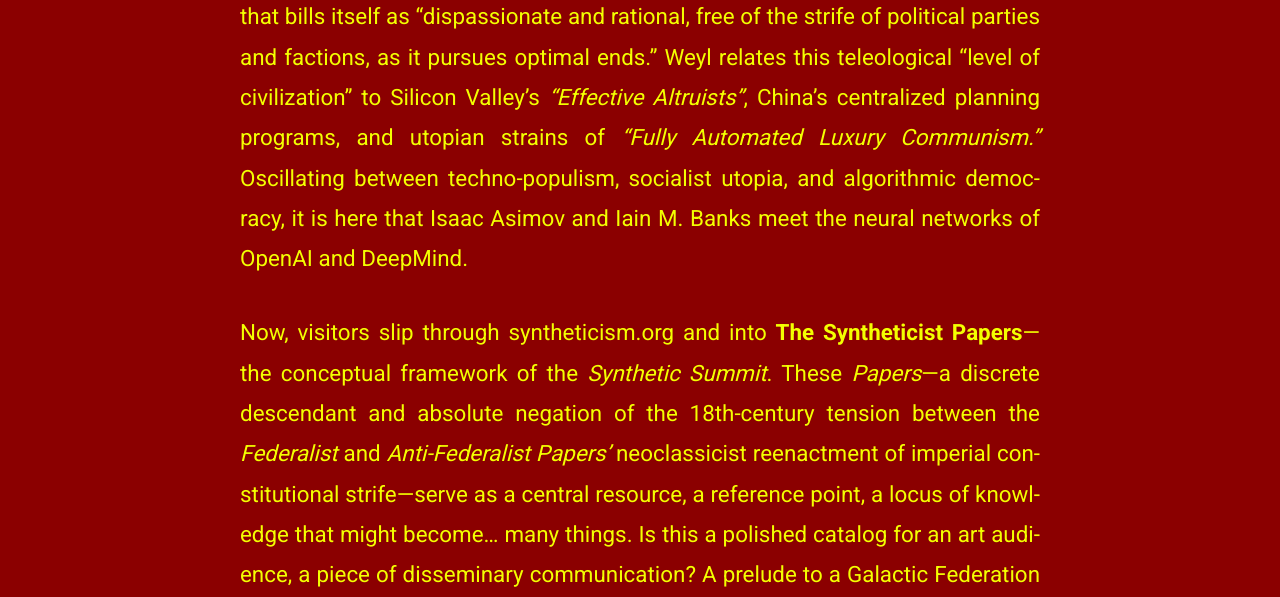
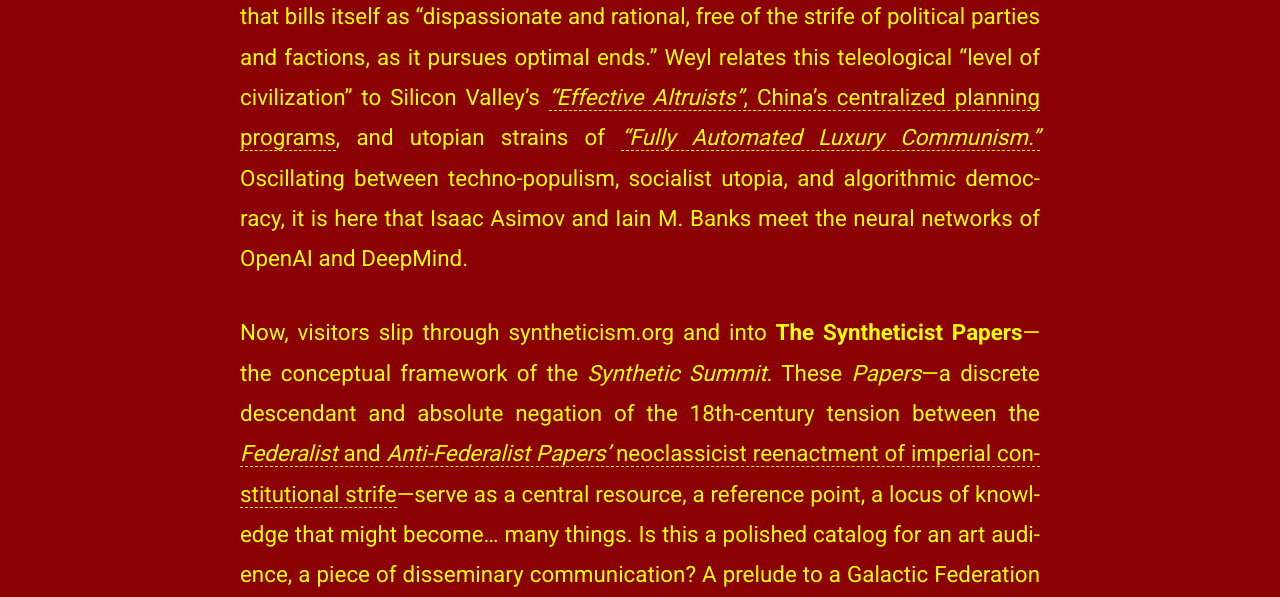
Before and after one commit to ComputerLars/The-Syntheticist-Papers, a Jekyll site: the page built from index.md, in a window 1280 px wide and 900 px high, scrolled down 1767 px. Shown: the part 176-773 px from the top of the window. Built offline with Jekyll 4.4.1, drawn with Linux system fonts in a browser that asks for light colours; part of the change alters nothing that is shown; some of the changed text lies outside the part shown.

```diff
--- a/index.md
+++ b/index.md
@@ -18,11 +18,11 @@ It seemed like a good idea: to gather everything public in one place—all the t
 
 So, we've ended up with a digital publication embedded in the open-source culture of GitHub, designed for readability but forking with techno-social offsprings. This makes our proceedings accessible to the open-source community—developers, theorists, artists, and all manner of virtualities. Our reasoning? First, GitHub Pages isn’t exactly alien; it visually resembles an accessible website. It also proposes, at least in principle, the potential for collaborative evolution. Aspirational rather than practical? Perhaps. But who knows? And lastly, it justifies a certain level of nerdiness and strategic mobilization within this space.
 
-Our settlement became **syntheticism.org**—a domain name, yes, but also a concept, a contested universal, and perhaps even an ideology. Syntheticism carries a fractured and disputed history: from Kant’s analytic-synthetic judgment and Hegel’s synthesizing dialectic to Spencer’s scientistic optimism. Rejected canonically, it persists methodologically, resurfacing in speculative philosophy, political theory, and science fiction.
+Our settlement became [**syntheticism.org**](www.syntheticism.org)—a domain name, yes, but also a concept, a contested universal, and perhaps even an ideology. Syntheticism carries a fractured and disputed history: from Kant’s analytic-synthetic judgment and Hegel’s synthesizing dialectic to Spencer’s scientistic optimism. Rejected canonically, it persists methodologically, resurfacing in speculative philosophy, political theory, and science fiction.
 
-The clearest techno-ideological crystallization of syntheticism may, as [Glen Weyl tweets](https://x.com/glenweyl/status/1477458029742202882) and [theorizes](https://www.radicalxchange.org/media/blog/political-ideologies-for-the-21st-century/), lie in the endgame of *Sid Meier's Civilization VI* as [“Synthetic Technocracy”](https://civilization.fandom.com/wiki/Synthetic_Technocracy_(Civ6)#:~:text=Technocracy%20is%20government%20by%20experts,could%20include%20non%2Dhuman%20agents)—a Tier 4 government unlocked in the Information Age, where specialist AI act as non-human experts within an extended meritocracy that bills itself as "dispassionate and rational, free of the strife of political parties and factions, as it pursues optimal ends." Weyl relates this teleological "level of civilization" to Silicon Valley’s *"Effective Altruists"*, China’s centralized planning programs, and utopian strains of *“Fully Automated Luxury Communism.”* Oscillating between techno-populism, socialist utopia, and algorithmic democracy, it is here that Isaac Asimov and Iain M. Banks meet the neural networks of OpenAI and DeepMind.
+The clearest techno-ideological crystallization of syntheticism may, as [Glen Weyl tweets](https://x.com/glenweyl/status/1477458029742202882) and [theorizes](https://www.radicalxchange.org/media/blog/political-ideologies-for-the-21st-century/), lie in the endgame of *Sid Meier's Civilization VI* as [“Synthetic Technocracy”](https://civilization.fandom.com/wiki/Synthetic_Technocracy_(Civ6)#:~:text=Technocracy%20is%20government%20by%20experts,could%20include%20non%2Dhuman%20agents)—a Tier 4 government unlocked in the Information Age, where specialist AI act as non-human experts within an extended meritocracy that bills itself as "dispassionate and rational, free of the strife of political parties and factions, as it pursues optimal ends." Weyl relates this teleological "level of civilization" to Silicon Valley’s [*"Effective Altruists"*, China’s centralized planning programs](https://graymirror.substack.com/p/effective-altruism-and-xi-jinping), and utopian strains of [*“Fully Automated Luxury Communism.”*](https://www.versobooks.com/en-gb/blogs/news/4356-marx-was-a-fully-automated-luxury-communist?srsltid=AfmBOopCOrXRkhH7AoCDsGNdkYSuDFhGrZwomC28LPwyYp0DX_chOUN6) Oscillating between techno-populism, socialist utopia, and algorithmic democracy, it is here that Isaac Asimov and Iain M. Banks meet the neural networks of OpenAI and DeepMind.
 
-Now, visitors slip through syntheticism.org and into **The Syntheticist Papers**—the conceptual framework of the *Synthetic Summit*. These *Papers*—a discrete descendant and absolute negation of the 18th-century tension between the *Federalist* and *Anti-Federalist Papers'* neoclassicist reenactment of imperial constitutional strife—serve as a central resource, a reference point, a locus of knowledge that might become… many things. Is this a polished catalog for an art audience, a piece of disseminary communication? A prelude to a Galactic Federation of Planets? Or does it herald some other purpose? What, really, is this for?
+Now, visitors slip through syntheticism.org and into **The Syntheticist Papers**—the conceptual framework of the *Synthetic Summit*. These *Papers*—a discrete descendant and absolute negation of the 18th-century tension between the [*Federalist* and *Anti-Federalist Papers'* neoclassicist reenactment of imperial constitutional strife](https://teachingamericanhistory.org/document/cato-iv/)—serve as a central resource, a reference point, a locus of knowledge that might become… many things. Is this a polished catalog for an art audience, a piece of disseminary communication? A prelude to a Galactic Federation of Planets? Or does it herald some other purpose? What, really, is this for?
 
 Our ambition here isn’t enlightenment but actual *conversion*. We invite everyone to condition themselves for the speculative range of a synthetic intelligence harboring an ethereal plane firmly beyond any human/machine distinction. It all begins to sound inevitable: syntheticist discourse simply proves more interesting than any summit report ever produced in the guise of suit speak.
 
```
